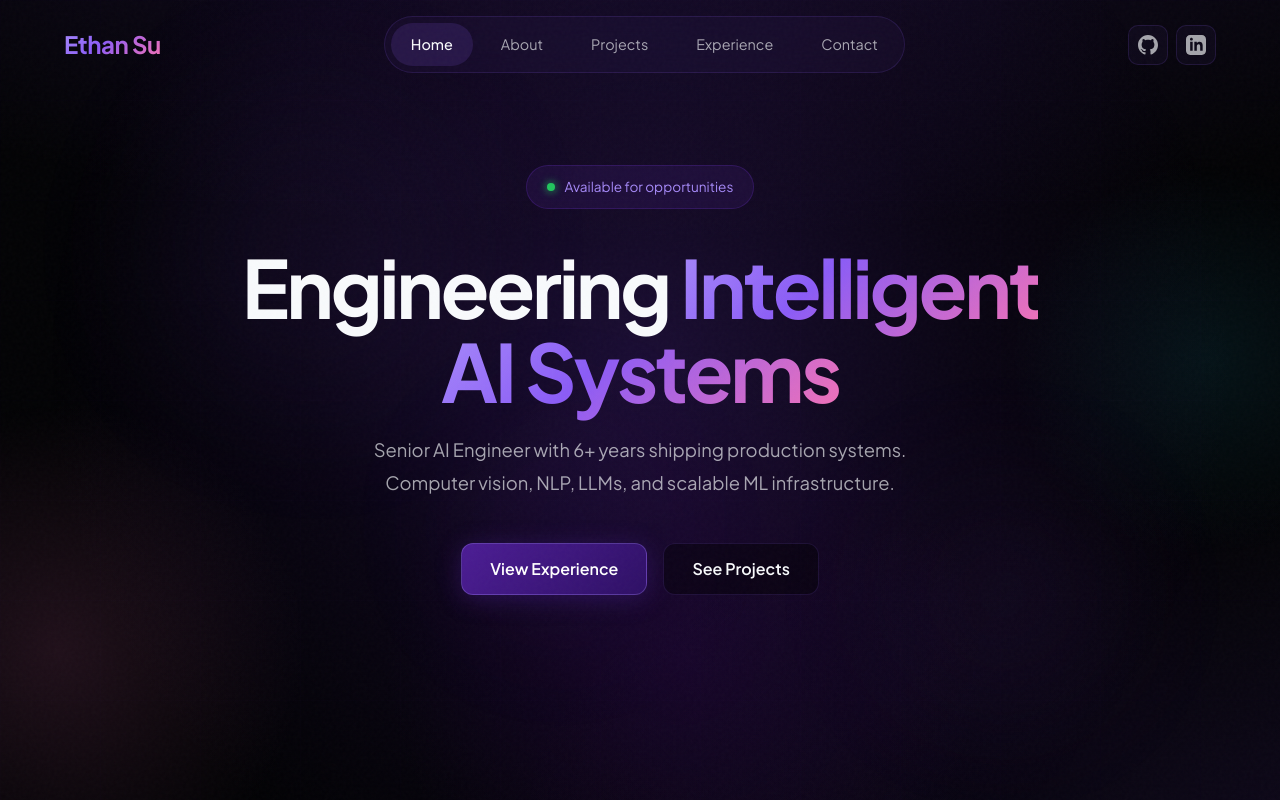
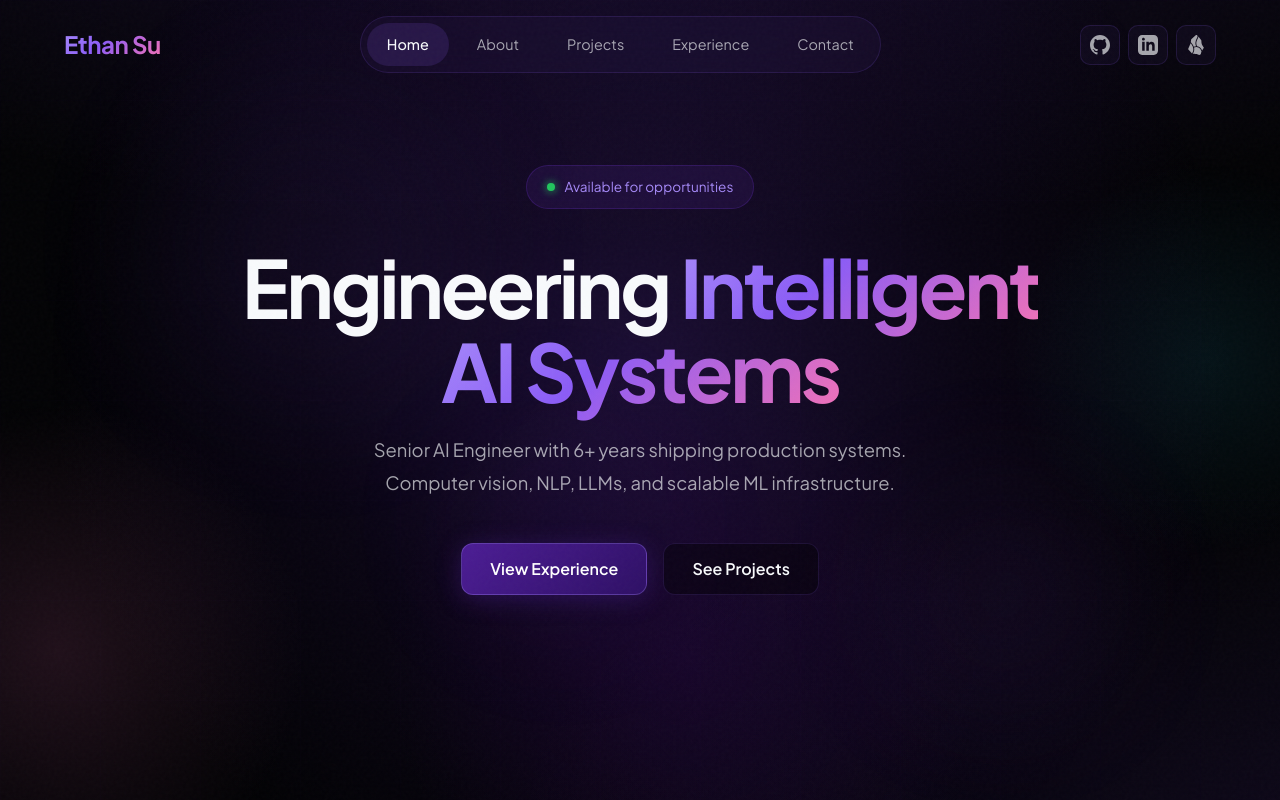
Before and after one commit to sodinfeliz/sodinfeliz.github.io, a React (Vite) app: page / in a window 1280 px wide. Shown: the top 800 px of the page. Built offline with nearby package versions, Linux system fonts and the light colour scheme; the HTML template or start-up script is replaced by a standard one.

Commit message:
feat: Add Obsidian Notes link with hover effects to Navbar for enhanced navigation.

```diff
--- a/src/components/Navbar.tsx
+++ b/src/components/Navbar.tsx
@@ -225,6 +225,38 @@ export default function Navbar() {
                 <path d="M19 0h-14c-2.761 0-5 2.239-5 5v14c0 2.761 2.239 5 5 5h14c2.762 0 5-2.239 5-5v-14c0-2.761-2.238-5-5-5zm-11 19h-3v-11h3v11zm-1.5-12.268c-.966 0-1.75-.79-1.75-1.764s.784-1.764 1.75-1.764 1.75.79 1.75 1.764-.783 1.764-1.75 1.764zm13.5 12.268h-3v-5.604c0-3.368-4-3.113-4 0v5.604h-3v-11h3v1.765c1.396-2.586 7-2.777 7 2.476v6.759z"/>
               </svg>
             </a>
+            <a
+              href="https://notes.elliotsu.com/"
+              target="_blank"
+              rel="noopener noreferrer"
+              aria-label="Obsidian Notes"
+              style={{
+                display: 'flex',
+                alignItems: 'center',
+                justifyContent: 'center',
+                width: '40px',
+                height: '40px',
+                borderRadius: '10px',
+                background: 'var(--bg-card)',
+                border: '1px solid var(--border-color)',
+                color: 'var(--text-secondary)',
+                transition: 'all 0.2s ease',
+              }}
+              onMouseEnter={(e) => {
+                e.currentTarget.style.color = 'var(--text-primary)'
+                e.currentTarget.style.borderColor = 'var(--purple-primary)'
+                e.currentTarget.style.background = 'rgba(139, 92, 246, 0.15)'
+              }}
+              onMouseLeave={(e) => {
+                e.currentTarget.style.color = 'var(--text-secondary)'
+                e.currentTarget.style.borderColor = 'var(--border-color)'
+                e.currentTarget.style.background = 'var(--bg-card)'
+              }}
+            >
+              <svg width="20" height="20" viewBox="0 0 24 24" fill="currentColor">
+                <path d="M19.355 18.538a68.967 68.959 0 0 0 1.858-2.954.81.81 0 0 0-.062-.9c-.516-.685-1.504-2.075-2.042-3.362-.553-1.321-.636-3.375-.64-4.377a1.707 1.707 0 0 0-.358-1.05l-3.198-4.064a3.744 3.744 0 0 1-.076.543c-.106.503-.307 1.004-.536 1.5-.134.29-.29.6-.446.914l-.31.626c-.516 1.068-.997 2.227-1.132 3.59-.124 1.26.046 2.73.815 4.481.128.011.257.025.386.044a6.363 6.363 0 0 1 3.326 1.505c.916.79 1.744 1.922 2.415 3.5zM8.199 22.569c.073.012.146.02.22.02.78.024 2.095.092 3.16.29.87.16 2.593.64 4.01 1.055 1.083.316 2.198-.548 2.355-1.664.114-.814.33-1.735.725-2.58l-.01.005c-.67-1.87-1.522-3.078-2.416-3.849a5.295 5.295 0 0 0-2.778-1.257c-1.54-.216-2.952.19-3.84.45.532 2.218.368 4.829-1.425 7.531zM5.533 9.938c-.023.1-.056.197-.098.29L2.82 16.059a1.602 1.602 0 0 0 .313 1.772l4.116 4.24c2.103-3.101 1.796-6.02.836-8.3-.728-1.73-1.832-3.081-2.55-3.831zM9.32 14.01c.615-.183 1.606-.465 2.745-.534-.683-1.725-.848-3.233-.716-4.577.154-1.552.7-2.847 1.235-3.95.113-.235.223-.454.328-.664.149-.297.288-.577.419-.86.217-.47.379-.885.46-1.27.08-.38.08-.72-.014-1.043-.095-.325-.297-.675-.68-1.06a1.6 1.6 0 0 0-1.475.36l-4.95 4.452a1.602 1.602 0 0 0-.513.952l-.427 2.83c.672.59 2.328 2.316 3.335 4.711.09.21.175.43.253.653z"/>
+              </svg>
+            </a>
           </div>
 
           {/* Mobile Menu Toggle */}
```
